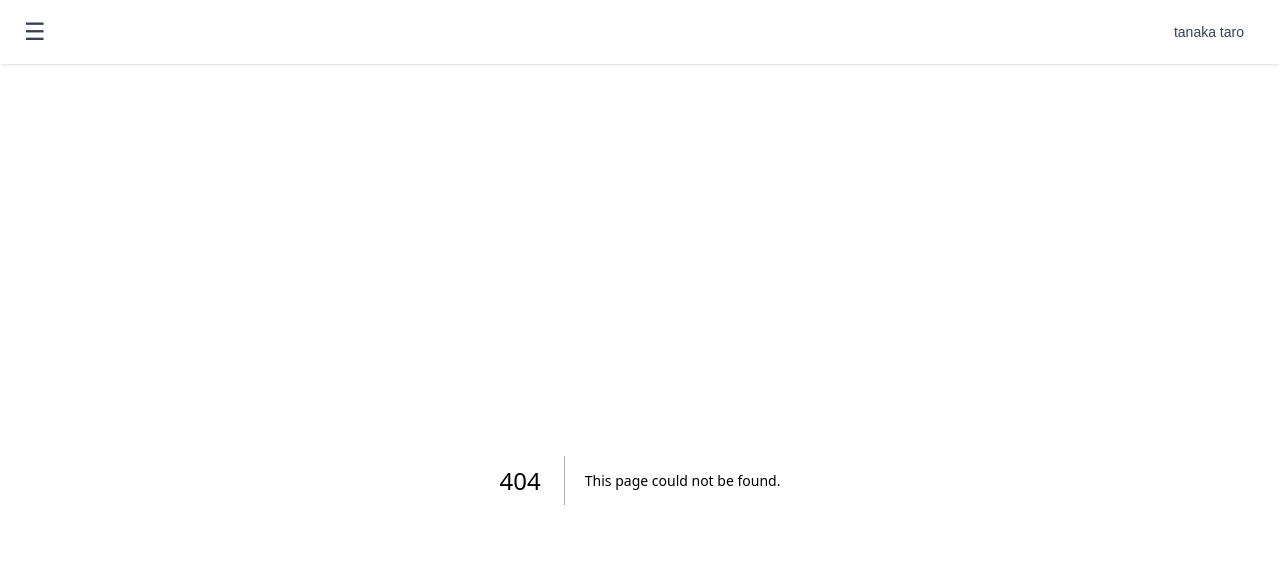
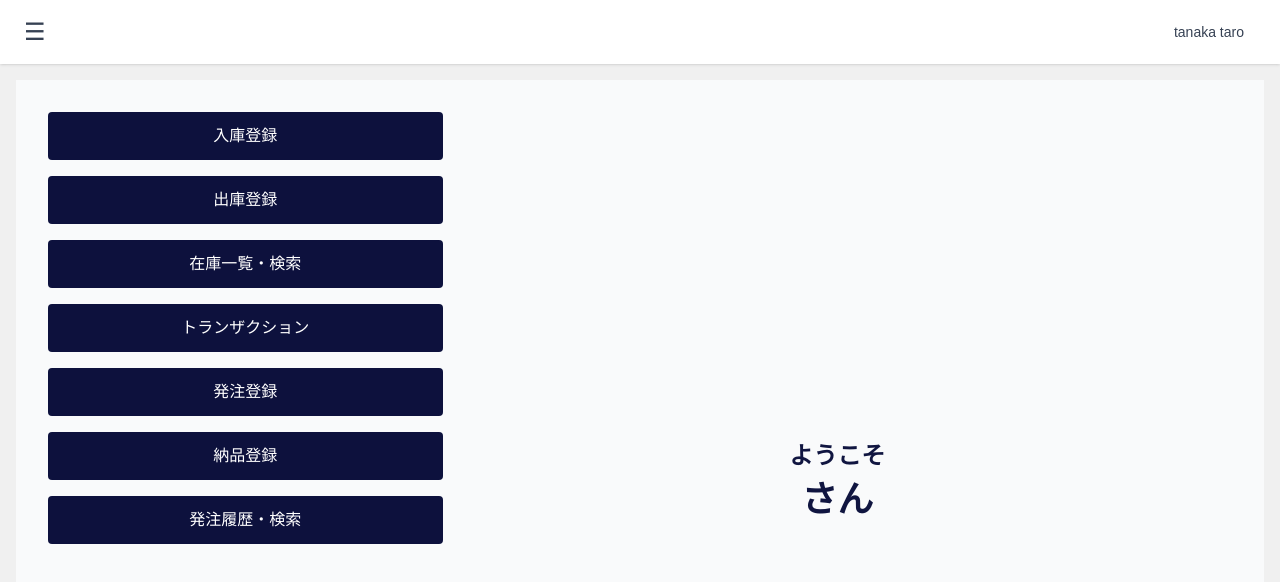
Before and after one commit to youngrum/stock-system-frontend, a Next.js app: page /me in a window 1280 px wide. Before the commit this address had no page. Shown: the top 582 px of the page. Built offline with nearby package versions, Linux system fonts and the light colour scheme.

Commit message:
login me 実装 ログイン成功

```diff
--- a/package.json
+++ b/package.json
@@ -13,7 +13,9 @@
     "lucide-react": "^0.510.0",
     "next": "15.3.1",
     "react": "^19.0.0",
-    "react-dom": "^19.0.0"
+    "react-dom": "^19.0.0",
+    "react-hook-form": "^7.56.3",
+    "zustand": "^5.0.4"
   },
   "devDependencies": {
     "@eslint/eslintrc": "^3",
--- a/src/app/globals.css
+++ b/src/app/globals.css
@@ -12,16 +12,18 @@
   --font-mono: var(--font-geist-mono);
 }
 
-@media (prefers-color-scheme: dark) {
+/* ダークモード設定 現在不要 */
+/* @media (prefers-color-scheme: dark) {
   :root {
     --background: #0a0a0a;
     --foreground: #ededed;
   }
-}
+} */
 
 body {
   background: var(--background);
   color: var(--foreground);
   font-family: Arial, Helvetica, sans-serif;
   background-color: #F0F0F0;
+  color: #101540; /* ← ここを希望のデフォルト色に明示上書き */
 }
--- /dev/null
+++ b/src/app/login/page.tsx
@@ -0,0 +1,11 @@
+'use client'
+
+import LoginForm from '@/components/login/LoginForm'
+
+export default function LoginPage() {
+  return (
+    <div className="min-h-screen flex items-center justify-center bg-gray-50">
+      <LoginForm />
+    </div>
+  )
+}
--- /dev/null
+++ b/src/app/me/page.tsx
@@ -0,0 +1,42 @@
+// src/app/me/page.tsx
+'use client'
+
+import { useAppStore } from '@/stores/useAppStore'
+import Link from 'next/link'
+
+export default function MePage() {
+  const authName = useAppStore(state => state.authName)
+
+  return (
+    <div className="flex p-8 bg-gray-50 min-h-screen">
+      {/* 左カラム：リンクボタン */}
+      <div className="w-1/3 space-y-4">
+        {[
+          { label: '入庫登録', path: '/inventory/receive' },
+          { label: '出庫登録', path: '/inventory/dispatch' },
+          { label: '在庫一覧・検索', path: '/inventory' },
+          { label: 'トランザクション', path: '/inventory/transaction' },
+          { label: '発注登録', path: '/orders' },
+          { label: '納品登録', path: '/receive-from-order' },
+          { label: '発注履歴・検索', path: '/order-history' }
+        ].map(link => (
+          <Link
+            key={link.path}
+            href={link.path}
+            className="block bg-[#0d113d] text-white py-3 px-6 rounded text-center hover:bg-[#1b215e]"
+          >
+            {link.label}
+          </Link>
+        ))}
+      </div>
+
+      {/* 右カラム：ユーザー表示 */}
+      <div className="w-2/3 flex items-center justify-center">
+        <div className="text-center">
+          <p className="text-2xl font-semibold">ようこそ</p>
+          <p className="text-4xl font-bold mt-2">{authName}さん</p>
+        </div>
+      </div>
+    </div>
+  )
+}
--- /dev/null
+++ b/src/components/login/LoginForm.tsx
@@ -0,0 +1,82 @@
+'use client'
+
+import { useForm } from 'react-hook-form'
+import { useRouter } from 'next/navigation'
+import { useState } from 'react'
+import { loginWithCredentials } from '@/lib/auth'
+import type { ApiErrorResponse } from '@/types/ApiResponse'
+
+type LoginFormInputs = {
+  username: string
+  password: string
+}
+
+export default function LoginForm() {
+  const {
+    register,
+    handleSubmit,
+    formState: { errors },
+  } = useForm<LoginFormInputs>()
+  const [errorMessage, setErrorMessage] = useState('')
+  const router = useRouter()
+
+  const onSubmit = async (data: LoginFormInputs) => {
+    try {
+      await loginWithCredentials(data.username, data.password)
+      router.push('/me')
+    } catch (error) {
+      const err = error as { response?: { data: ApiErrorResponse } }
+      console.log(err);
+      const message = err?.response?.data?.message ?? 'ログインに失敗しました'
+      setErrorMessage(message)
+    }
+  }
+
+  return (
+    <div className="flex min-h-screen items-center justify-center bg-gray-100">
+      <div className="bg-white p-10 rounded shadow-md w-full max-w-md">
+        <h2 className="text-2xl font-semibold mb-6 text-center">ログイン</h2>
+
+        <form onSubmit={handleSubmit(onSubmit)} className="space-y-4">
+          <div>
+            <label className="block mb-1 font-medium">ログインID</label>
+            <input
+              type="text"
+              {...register('username', { required: 'ログインIDを入力してください' })}
+              className="w-full border rounded px-3 py-2 focus:outline-none focus:ring-2 focus:ring-indigo-500"
+              placeholder="your_username"
+            />
+            {errors.username && (
+              <p className="text-sm text-red-500 mt-1">{errors.username.message}</p>
+            )}
+          </div>
+
+          <div>
+            <label className="block mb-1 font-medium">パスワード</label>
+            <input
+              type="password"
+              {...register('password', {
+                required: 'パスワードを入力してください',
+                // minLength: { value: 8, message: '8文字以上で入力してください' },
+              })}
+              className="w-full border rounded px-3 py-2 focus:outline-none focus:ring-2 focus:ring-indigo-500"
+              placeholder="password"
+            />
+            {errors.password && (
+              <p className="text-sm text-red-500 mt-1">{errors.password.message}</p>
+            )}
+          </div>
+
+          {errorMessage && <p className="text-sm text-red-600">{errorMessage}</p>}
+
+          <button
+            type="submit"
+            className="w-full bg-[#101540] text-white py-2 rounded hover:bg-[#1d1f3c]"
+          >
+            ログイン
+          </button>
+        </form>
+      </div>
+    </div>
+  )
+}
--- /dev/null
+++ b/src/lib/auth.ts
@@ -0,0 +1,27 @@
+import { useAppStore } from '@/stores/useAppStore'
+import api from '@/services/api'
+
+export const loginWithCredentials = async (username: string, password: string): Promise<void> => {
+  console.log(username);
+  console.log(password);
+  const response = await api.post('/login', { username, password })
+  console.log('axios response:', response);
+  // const token = response.data?.token
+  const { token, authname } = response.data.data;
+  if (!token) throw new Error('トークンが取得できませんでした')
+  // トークンを保存
+  useAppStore.getState().setToken(token)
+  // ユーザー名を保存
+  useAppStore.getState().setAuthName(authname)
+  // ローカルストレージにも保存（任意）
+  localStorage.setItem('authToken', token)
+}
+
+export const logout = () => {
+  useAppStore.getState().clearToken()
+  localStorage.removeItem('authToken')
+}
+
+export const getToken = () => {
+  return useAppStore.getState().token || localStorage.getItem('authToken')
+}
--- /dev/null
+++ b/src/services/api.ts
@@ -0,0 +1,20 @@
+import axios from 'axios'
+import { getToken } from '@/lib/auth'
+
+const api = axios.create({
+  baseURL: 'http://localhost:8080/v1/api', // 必要に応じて環境変数化可能
+  headers: {
+    'Content-Type': 'application/json',
+  },
+})
+
+// リクエスト前にトークンを自動挿入
+api.interceptors.request.use((config) => {
+  const token = getToken()
+  if (token) {
+    config.headers.Authorization = `Bearer ${token}`
+  }
+  return config
+})
+
+export default api
--- /dev/null
+++ b/src/stores/useAppStore.ts
@@ -0,0 +1,32 @@
+import { create } from 'zustand'
+
+interface AppState {
+  token: string | null // 認証トークン
+  authName: string | null // ログインユーザー名
+  isSidebarOpen: boolean // サイドバーの開閉フラグ
+  toggleSidebar: () => void // サイドバーの開閉フラグ切り替え
+  setToken: (token: string) => void // トークンの取得
+  clearToken: () => void // トークン解放
+  setAuthName: (authname: string) => void
+}
+
+export const useAppStore = create<AppState>((set) => ({
+  token: typeof window !== 'undefined' ? localStorage.getItem('token') : null,
+  isSidebarOpen: false,authName: null,
+  setToken: (token) => {
+    localStorage.setItem('token', token)
+    set({ token })
+    console.log("setToken:"+ token)
+  },
+  clearToken: () => {
+    localStorage.removeItem('token')
+    set({ token: null })
+  },
+  toggleSidebar: () => {
+    set((state) => ({ isSidebarOpen: !state.isSidebarOpen }))
+  },
+  setAuthName: (authName) => {
+    set({ authName })
+    console.log("setToken:"+ authName)
+  }
+}))
--- /dev/null
+++ b/src/types/ApiResponse.ts
@@ -0,0 +1,15 @@
+// 成功時
+export interface ApiSuccessResponse<T> {
+    status: number
+    message: string
+    data: T
+}
+
+// エラー時
+export interface ApiErrorResponse {
+    timestamp: string
+    status: number
+    error: string
+    message: string
+    path: string
+}
```
Also changed, not shown: 1 other file (tests, documents, lock files or other folders).
